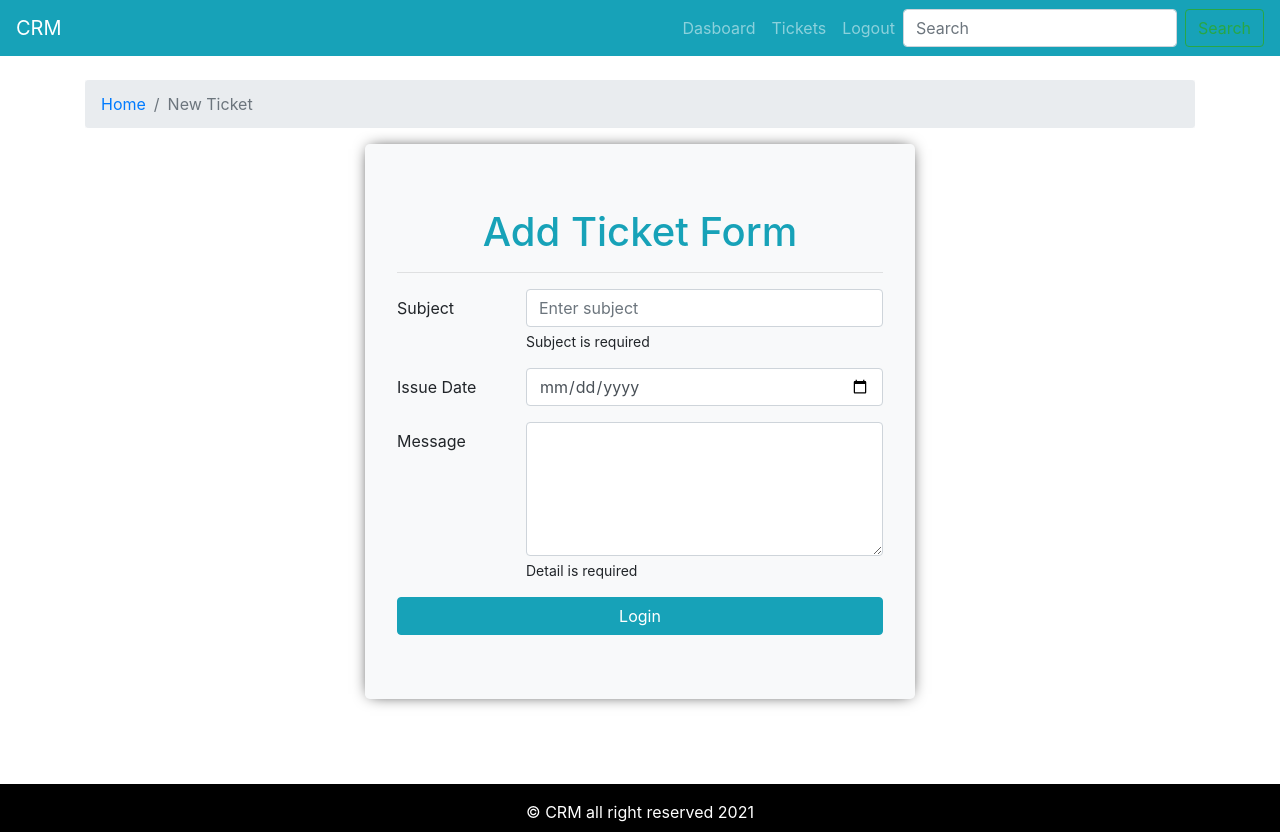
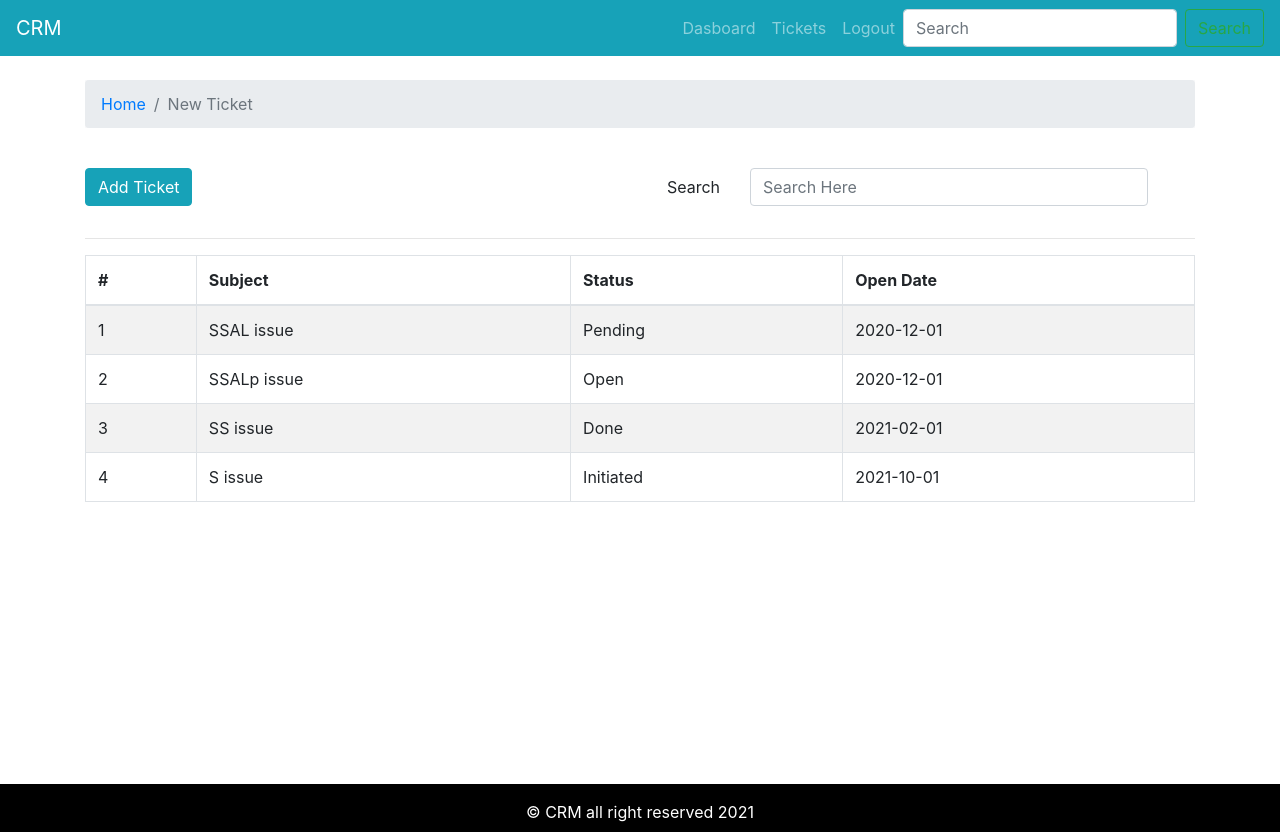
Before and after one commit to gurshersingh/ticketFront, a React (Create React App) app: page / in a window 1280 px wide. Built offline with nearby package versions, Linux system fonts and the light colour scheme.

Commit message:
add ticket search

```diff
--- a/src/App.js
+++ b/src/App.js
@@ -1,6 +1,7 @@
 import './App.css';
 import { AddTicketForm } from './components/addTicketForm/AddTicketForm.comp';
 import { DefaultLayout } from './layout/DefaultLayout';
+import { TicketListing } from './layout/ticket-listing/Ticket-Listing.page';
 import { AddTicket } from './pages/add-ticket/AddTicket.page';
 import { Dashboard } from './pages/dashboard/Dashboard.page';
 //import{Button} from 'react-bootstrap'
@@ -11,7 +12,8 @@ function App() {
     <div className="App">
       <DefaultLayout>
        {/*<Dashboard/>*/}
-       <AddTicket/>
+       {/*<AddTicket/>*/}
+       <TicketListing/>
       </DefaultLayout>
 
     </div>
--- /dev/null
+++ b/src/components/search-form/SearchForm.comp.js
@@ -0,0 +1,24 @@
+import React from 'react'
+import { Row, Col, Form, Button} from 'react-bootstrap'
+
+export const SearchForm = ({handleOnChange, str}) => {
+    console.log(str)
+    return (
+        <Form>
+            <Form.Group as ={Row}>
+                <Form.Label column sm={2}>Search </Form.Label>
+                <Col sm={9}>
+                    <Form.Control
+                    name="searchStr"
+                    placeholder="Search Here"
+                    onChange={handleOnChange}
+                    value={str}
+                    />
+
+                </Col>
+
+            </Form.Group>
+
+        </Form>
+    )
+}
--- a/src/components/ticket-table/Ticket-table.comp.js
+++ b/src/components/ticket-table/Ticket-table.comp.js
@@ -13,7 +13,7 @@ export const TicketTable = ({tickets}) => {
                 </tr>
             </thead>
             <tbody >
-            {tickets.length>5 ? tickets.map(row=>
+            {tickets.length>0 ? tickets.map(row=>
                 <tr key={row.id}>
                     <td>{row.id}</td>
                     <td>{row.subject}</td>
--- /dev/null
+++ b/src/layout/ticket-listing/Ticket-Listing.page.js
@@ -0,0 +1,50 @@
+import React, {useState, useEffect}from 'react'
+import {Container, Row, Col, Form, Button} from 'react-bootstrap'
+import { BreadCrum } from '../../components/login/bread-crum/BreadCrum.comp'
+import { SearchForm } from '../../components/search-form/SearchForm.comp'
+import { TicketTable } from '../../components/ticket-table/Ticket-table.comp'
+import tickets from './../../assets/data/dummy.json'
+
+export const TicketListing = () => {
+    const [str, setstr] = useState("")
+    const [dispTics, setdispTics] = useState(tickets)
+    useEffect(() => {
+
+    }, [str,dispTics])
+    const handleOnChange=(e)=>{
+        //console.log(e.taget)
+        setstr(e.target.value)
+        searchTic(e.target.value)
+    }
+    const searchTic = (sttr)=>{
+        const displayTics = tickets.filter(row=> row.subject.toLowerCase().includes(sttr.toLowerCase()))
+        console.log(displayTics)
+        setdispTics(displayTics)
+    }
+    return (
+        <Container>
+            <Row>
+                <Col>
+                <BreadCrum page="New Ticket"/>
+                </Col>
+            </Row>
+            <Row className="mt-4">
+                <Col>
+                <Button variant="info">Add Ticket</Button>
+                </Col>
+                <Col className="text-right">
+                    <SearchForm
+                    handleOnChange={handleOnChange}
+                    str={str}/>
+                </Col>
+            </Row>
+            <hr/>
+            <Row>
+                <Col>
+                <TicketTable tickets={dispTics}/>
+                </Col>
+            </Row>
+
+        </Container>
+    )
+}
```
